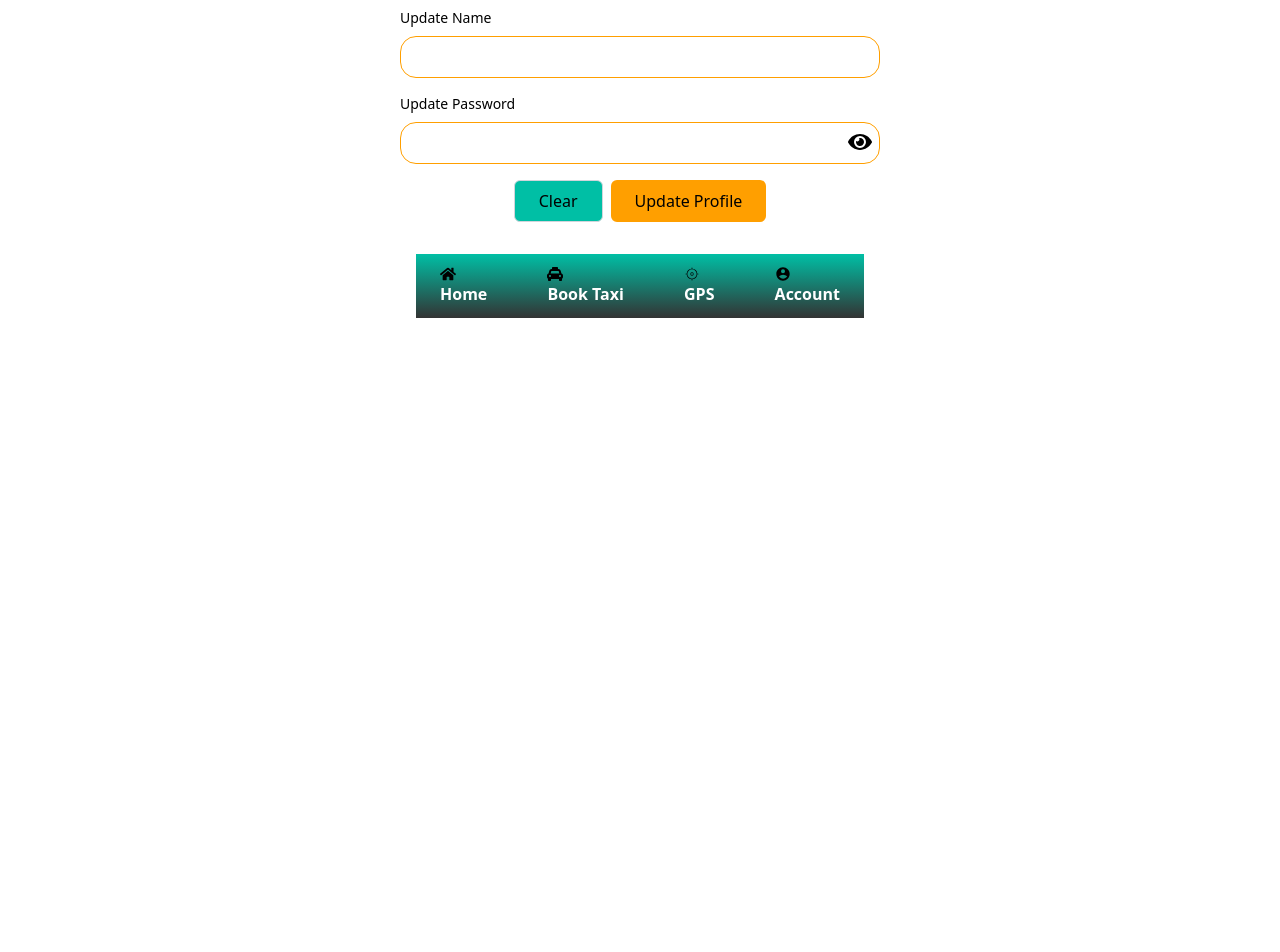
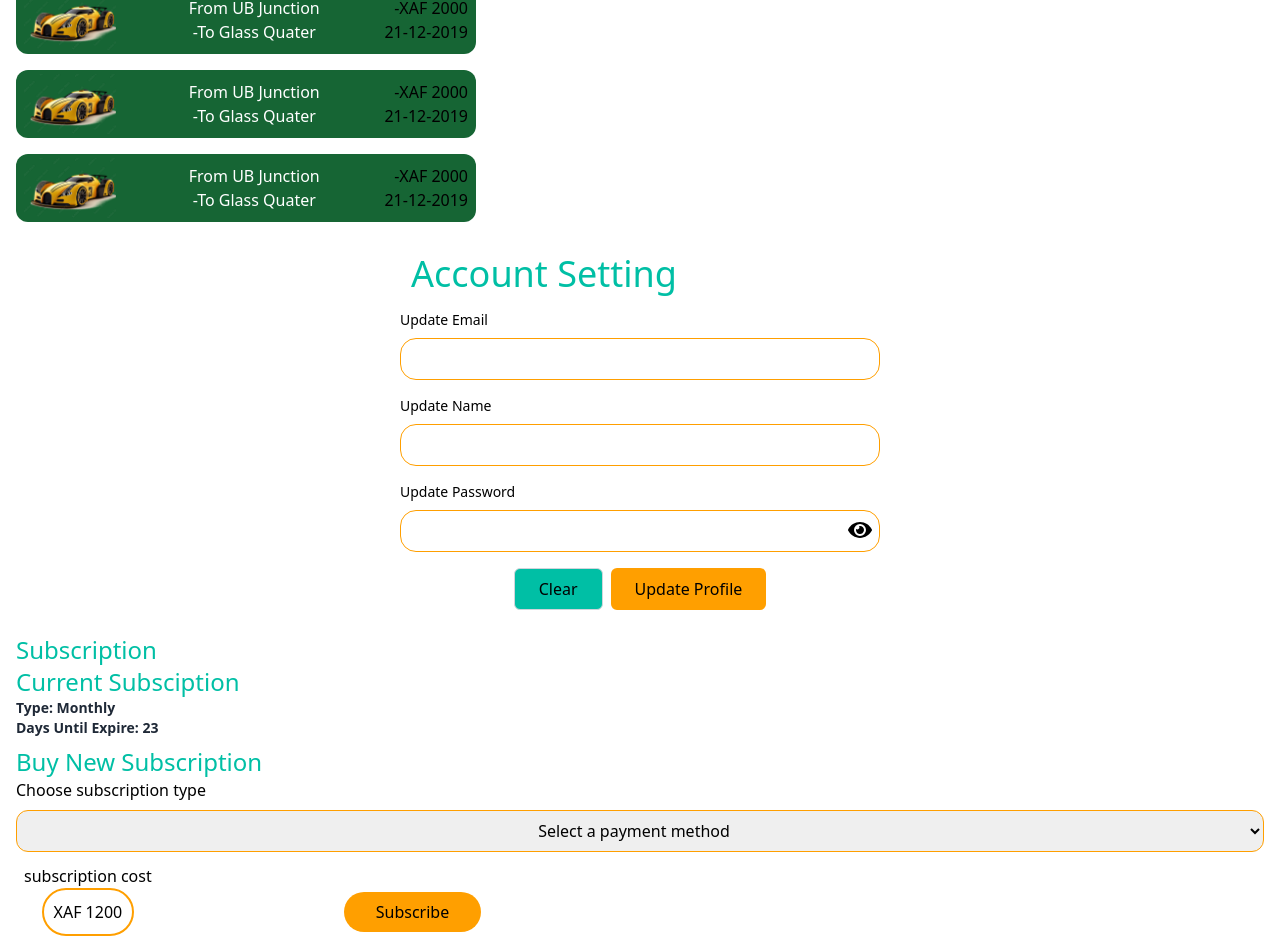
Before and after one commit to TabotCharlesBessong/Internet_Mobile_Programming, a React (Vite) app in the folder digi_tekisi/: page /driver in a window 1280 px wide. Shown: the part 280-1232 px from the top of the page. Before the commit the page ends 800 px from the top, so only its background shows below. Built offline with nearby package versions, Linux system fonts and the light colour scheme.

Commit message:
made fixes in the driver profile and they can be used in the passenger profile as well with some few modification

```diff
--- a/digi_tekisi/src/component/RidesCard.jsx
+++ b/digi_tekisi/src/component/RidesCard.jsx
@@ -1,19 +1,19 @@
 import React from "react";
 import images from "../constant/images";
 
-const RidesCard = () => {
+const RidesCard = ({img,from,to,price,date}) => {
   return (
     <div className="flex items-center rounded-xl justify-between bg-green-800 min-w-[460px] max-w-md my-2 px-2 p-1">
-      <div className="w-[100px] h-[100px] flex  ">
-        <img src={images.lambo} alt="" />
+      <div className="w-[100px] h-[60px] flex  ">
+        <img src={img} alt="" />
       </div>
       <div className="flex flex-col items-center justify-center capitalize text-white">
-        <h2>from malingo Junction</h2>
-        <h2>to buea town</h2>
+        <h2>From {from}</h2>
+        <h2>-To {to}</h2>
       </div>
       <div className="flex flex-col items-end ">
-        <h2>-XAF 300</h2>
-        <h2>12-10-2022</h2>
+        <h2>-XAF {price}</h2>
+        <h2>{date}</h2>
       </div>
     </div>
   )
--- /dev/null
+++ b/digi_tekisi/src/component/driver/Subscription.jsx
@@ -0,0 +1,59 @@
+
+import React from "react";
+
+const Subscription = () => {
+  return (
+    <div className="flex flex-col px-2 p-2 items-start">
+      <div className="text-left capitalize text-2xl text-[#00BFA5]">
+        <p>subscription</p>
+      </div>
+      <div className="flex flex-col items-start">
+        <p className="text-left capitalize text-2xl text-[#00BFA5]">
+          current subsciption
+        </p>
+        <p className="text-sm text-gray-800 font-semibold">Type: Monthly</p>
+        <p className="text-sm text-gray-800 font-semibold">
+          Days Until Expire: 23
+        </p>
+      </div>
+      <div className="flex my-2 flex-col w-[100%]">
+        <div className="">
+          <h2 className="text-[#00BFA5] text-2xl capitalize">
+            buy new subscription
+          </h2>
+          <label
+            htmlFor="driverName"
+            className="block text-md mb-2 font-medium"
+          >
+            Choose subscription type
+          </label>
+          <select
+            name="subscriptionModel"
+            id="subscription-model"
+            className="border w-[100%] text-center border-[#ff9f00] rounded-xl p-2"
+          >
+            <option value="">Select a payment method</option>
+            <option value="monthly">Monthly</option>
+            <option value="weekly">Weekly</option>
+            <option value="quaterly">Quaterly</option>
+            <option value="yearly">Yearly</option>
+          </select>
+        </div>
+      </div>
+
+      <div className="flex items-center justify-between my-1 mx-2 m-1">
+        <div className="flex flex-col justify-center items-center">
+          <p className="text-left.text-lg">subscription cost</p>
+          <button className="p-[10px] border-2 border-[#ff9f00] rounded-3xl">
+            XAF 1200
+          </button>
+        </div>
+        <button className="py-2 px-8 mt-6 ml-48 bg-[#ff9f00] rounded-3xl">
+          Subscribe
+        </button>
+      </div>
+    </div>
+  );
+};
+
+export default Subscription;
--- a/digi_tekisi/src/component/index.js
+++ b/digi_tekisi/src/component/index.js
@@ -5,3 +5,4 @@ export {default as Payed} from './Payed'
 export {default as Footer} from './Footer'
 export {default as ProfileHeader} from './driver/ProfileHeader'
 export {default as DriverSetting} from './driver/DriverSetting'
+export {default as Subscription} from './driver/Subscription'
--- a/digi_tekisi/src/pages/RegisterDriver.jsx
+++ b/digi_tekisi/src/pages/RegisterDriver.jsx
@@ -1,7 +1,6 @@
 // RegisterDriver.js
 import React from "react";
 import { useForm } from "react-hook-form";
-import RidesCard from "../component/RidesCard";
 
 const RegisterDriver = () => {
   const {
@@ -90,8 +89,6 @@ const RegisterDriver = () => {
           Submit
         </button>
       </div>
-
-      <RidesCard/>
     </form>
   );
 };
--- a/digi_tekisi/src/pages/driver/DriverProfile.jsx
+++ b/digi_tekisi/src/pages/driver/DriverProfile.jsx
@@ -1,14 +1,27 @@
 
 import React from "react";
-import {DriverSetting, ProfileHeader} from '../../component'
+import {DriverSetting, ProfileHeader, RidesCard, Subscription} from '../../component'
+import images from "../../constant/images";
 
 const DriverProfile = () => {
   return (
     <div className="flex flex-col p-2 px-2">
-      <ProfileHeader/>
-      <DriverSetting/>
+      <ProfileHeader />
+      <div className="px-2 p-2 flex flex-col">
+        <div className="text-left capitalize text-3xl text-[#00BFA5]">
+          <p>successful rides</p>
+        </div>
+        <div className="flex flex-col item-center h-auto">
+          <RidesCard img={images.lambo} from='UB Junction' to='Glass Quater' price='2000' date='21-12-2019' />
+          <RidesCard img={images.lambo} from='UB Junction' to='Glass Quater' price='2000' date='21-12-2019' />
+          <RidesCard img={images.lambo} from='UB Junction' to='Glass Quater' price='2000' date='21-12-2019' />
+          <RidesCard img={images.lambo} from='UB Junction' to='Glass Quater' price='2000' date='21-12-2019' />
+        </div>
+      </div>
+      <DriverSetting />
+      <Subscription/>
     </div>
-  )
+  );
 };
 
 export default DriverProfile;
```
